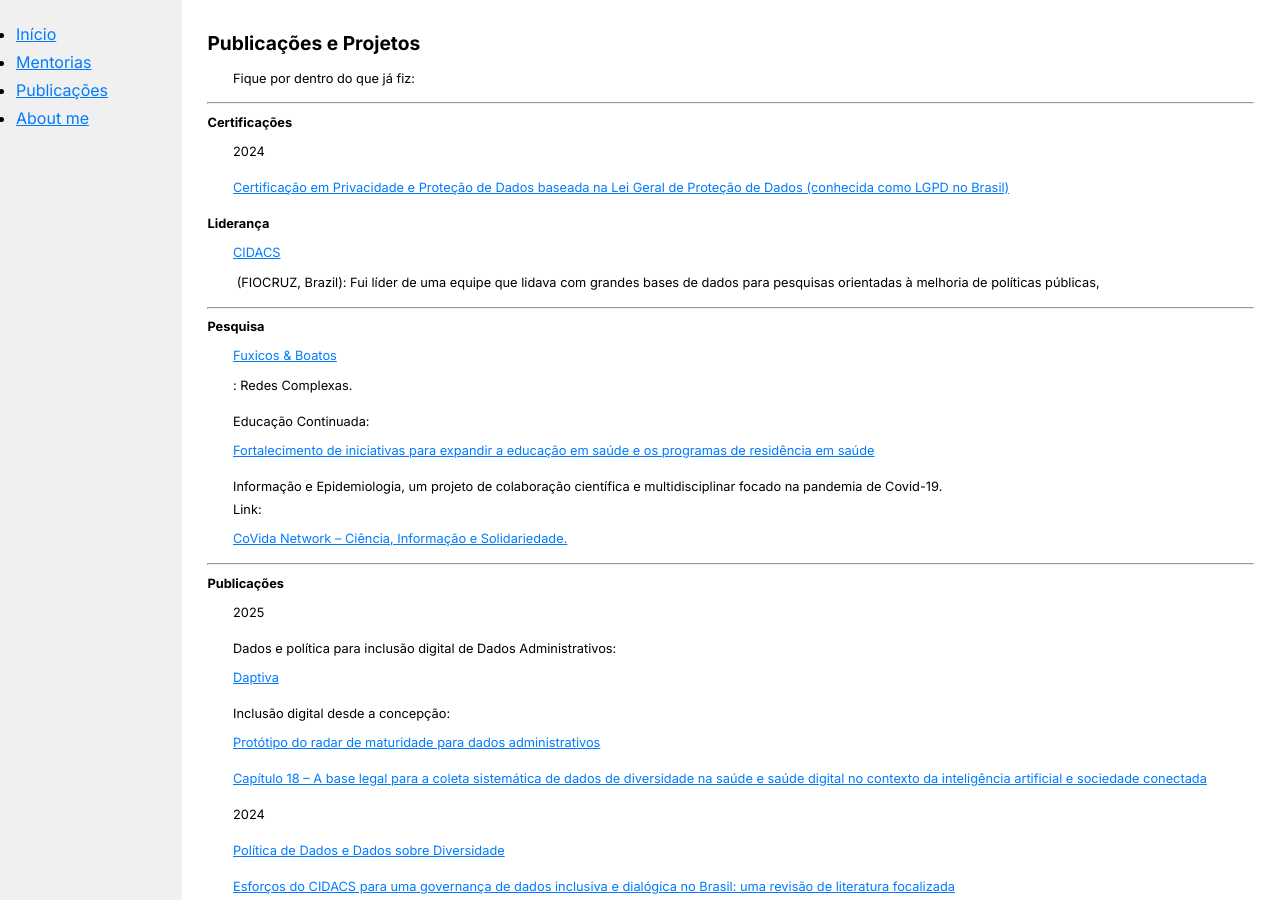
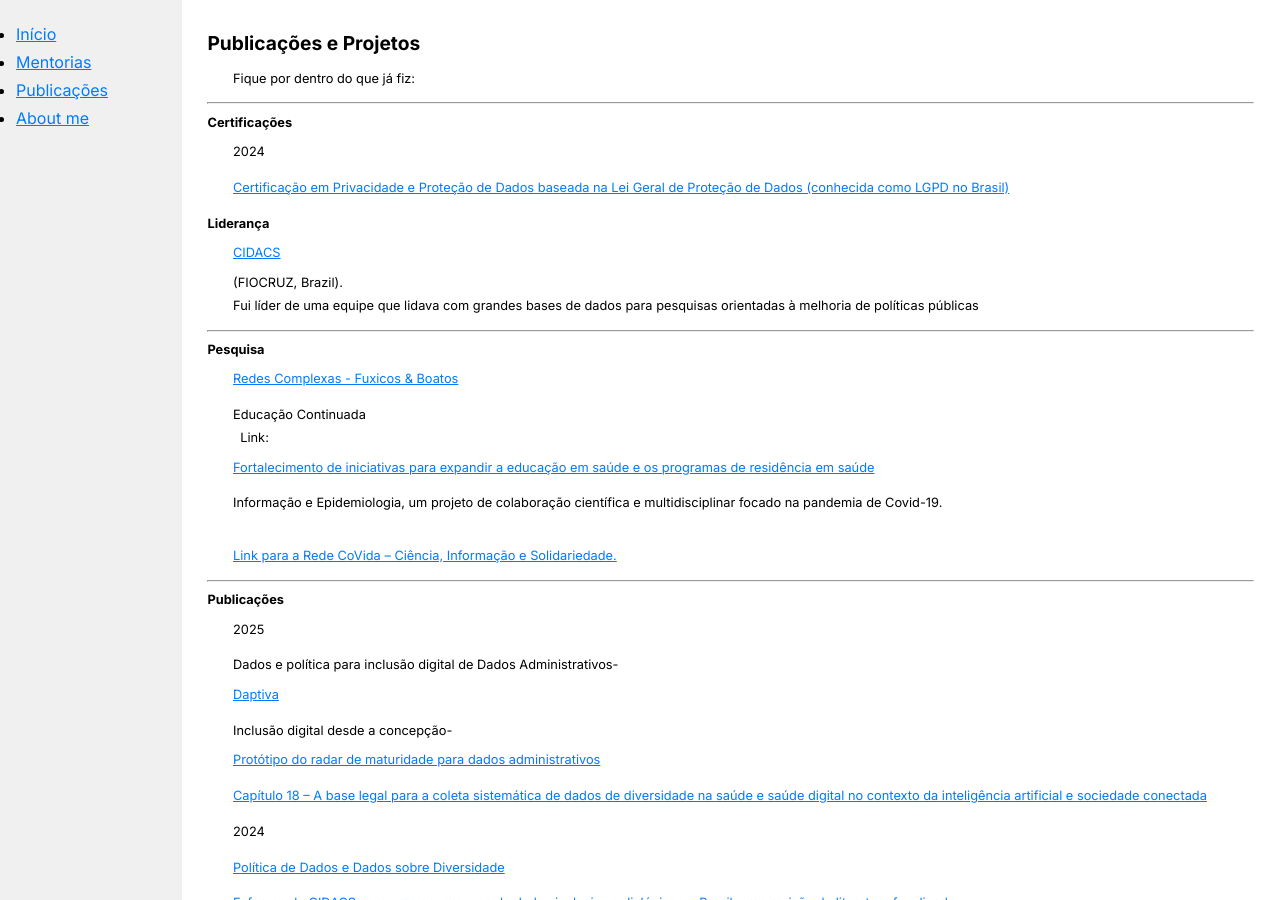
Before and after one commit to MairaLimaS/MairaLimaS.github.io, a Jekyll site: the page built from publicacoes.md, in a window 1280 px wide and 900 px high. Built offline with Jekyll 4.4.1, drawn with Linux system fonts in a browser that asks for light colours.

Commit message:
Update publicacoes.md

```diff
--- a/publicacoes.md
+++ b/publicacoes.md
@@ -18,18 +18,20 @@ Fique por dentro do que já fiz:
 
 <h4>Liderança</h4>
 
-[CIDACS](https://cidacs.bahia.fiocruz.br/?s=Ma%C3%ADra+Lima) (FIOCRUZ, Brazil): Fui líder de uma equipe que lidava com grandes bases de dados para pesquisas orientadas à melhoria de políticas públicas,
+[CIDACS](https://cidacs.bahia.fiocruz.br/?s=Ma%C3%ADra+Lima)(FIOCRUZ, Brazil).
+Fui líder de uma equipe que lidava com grandes bases de dados para pesquisas orientadas à melhoria de políticas públicas
 
 --------------------
 
 <h4>Pesquisa</h4>
 
-[Fuxicos & Boatos](https://redessociaisecomplexas.org/?page_id=29): Redes Complexas.
+[Redes Complexas - Fuxicos & Boatos](https://redessociaisecomplexas.org/?page_id=29)
 
-Educação Continuada: [Fortalecimento de iniciativas para expandir a educação em saúde e os programas de residência em saúde](https://cidacs.bahia.fiocruz.br/projeto/fortalecimento-das-acoes-de-expansao-da-educacao-em-saude-e-das-residencias-em-saude-desenvolvimento-de-capacidades-no-uso-de-dados-administrativos-para-pesquisa/)
+Educação Continuada
+  Link: [Fortalecimento de iniciativas para expandir a educação em saúde e os programas de residência em saúde](https://cidacs.bahia.fiocruz.br/projeto/fortalecimento-das-acoes-de-expansao-da-educacao-em-saude-e-das-residencias-em-saude-desenvolvimento-de-capacidades-no-uso-de-dados-administrativos-para-pesquisa/)
 
 Informação e Epidemiologia, um projeto de colaboração científica e multidisciplinar focado na pandemia de Covid-19.
-Link: [CoVida Network – Ciência, Informação e Solidariedade.](https://cidacs.bahia.fiocruz.br/redecovida/sobre/page/15/)
+  [Link para a Rede CoVida – Ciência, Informação e Solidariedade.](https://cidacs.bahia.fiocruz.br/redecovida/sobre/page/15/)
 
 ----------------------------------
 
@@ -37,9 +39,9 @@ Link: [CoVida Network – Ciência, Informação e Solidariedade.](https://cidac
 
 2025
 
-Dados e política para inclusão digital de Dados Administrativos: [Daptiva](https://github.com/MairaLimaS/Dapiva)
+Dados e política para inclusão digital de Dados Administrativos-[Daptiva](https://github.com/MairaLimaS/Dapiva)
 
-Inclusão digital desde a concepção: [Protótipo do radar de maturidade para dados administrativos](https://mairalmas.shinyapps.io/auroraBta_eng/)
+Inclusão digital desde a concepção- [Protótipo do radar de maturidade para dados administrativos](https://mairalmas.shinyapps.io/auroraBta_eng/)
 
 [Capítulo 18 – A base legal para a coleta sistemática de dados de diversidade na saúde e saúde digital no contexto da inteligência artificial e sociedade conectada](https://itsrio.org/wp-content/uploads/2017/01/01-ITS_UERJ_POS_2024_V3.pdf)
 
```
